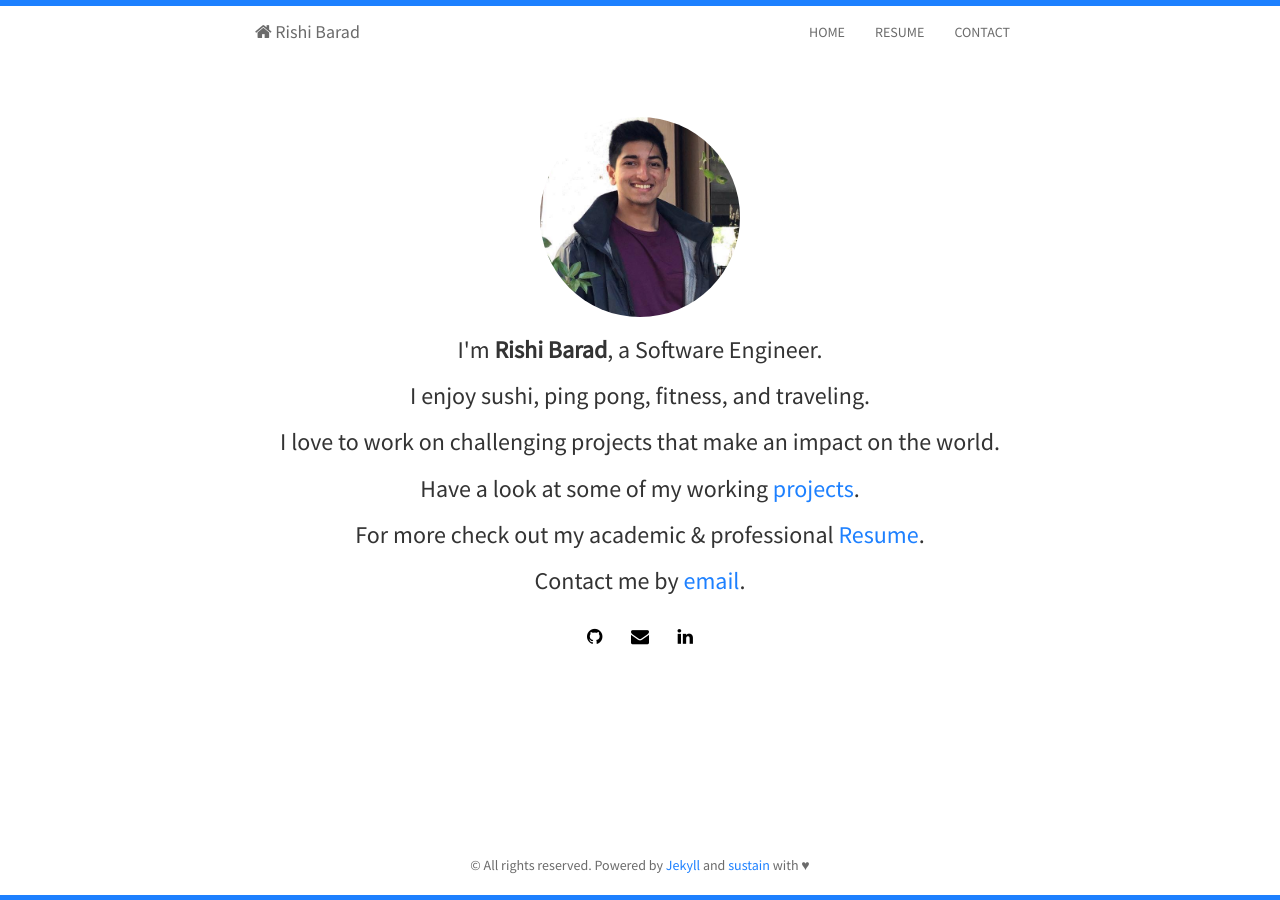
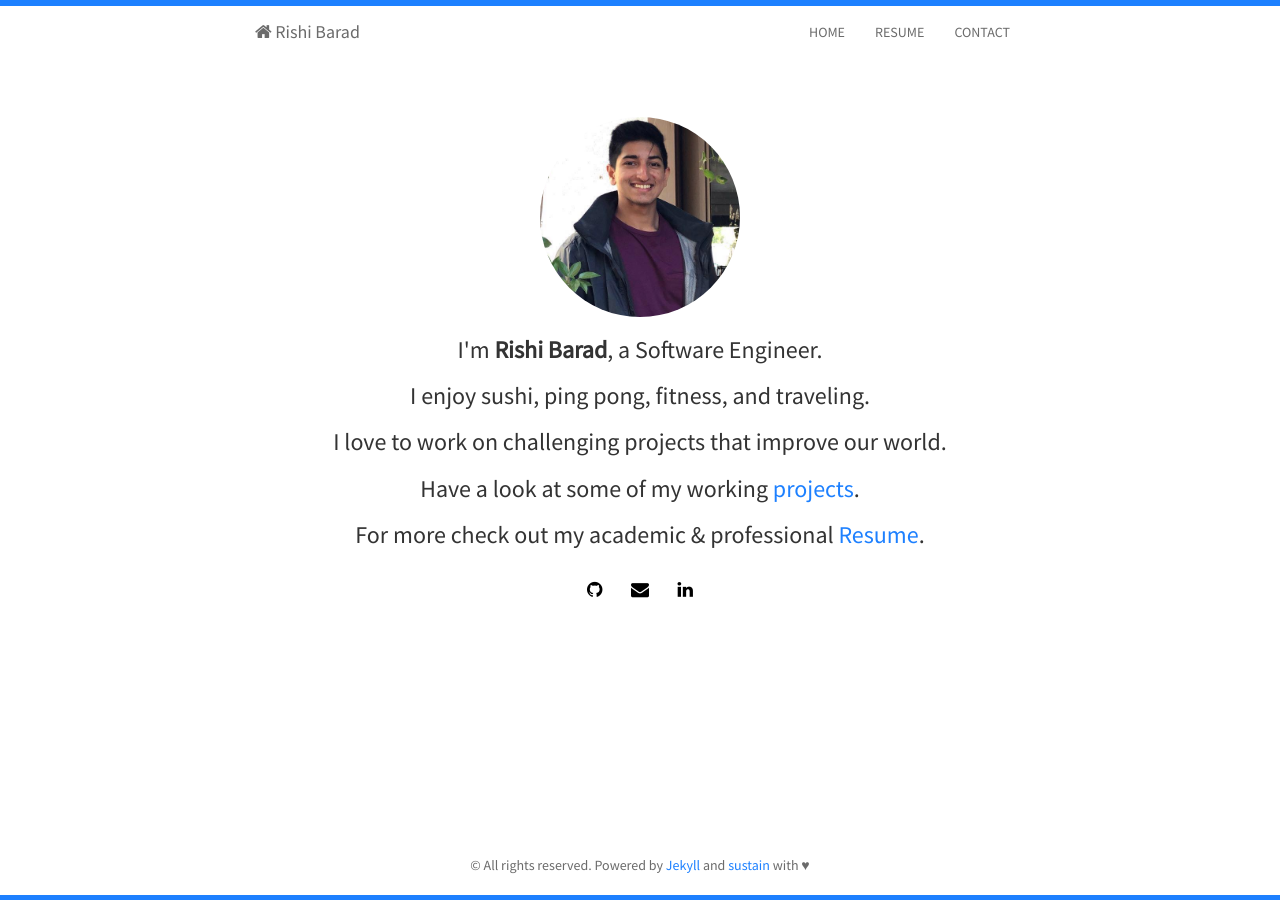
Before and after one commit to rishibarad/rishibarad.github.io, a Jekyll site: the page built from index.html, in a window 1280 px wide. Built offline with Jekyll 4.4.1, drawn with Linux system fonts in a browser that asks for light colours; nearby versions of some CDN libraries; the list of posts is cut into pages by our own code.

Commit message:
changes to homepage

```diff
--- a/index.html
+++ b/index.html
@@ -11,10 +11,9 @@ layout: home
 	  </div>
 	  <h3>I'm <strong>{{ site.author }}</strong>, a Software Engineer.</h3>
 	  <h3>I enjoy sushi, ping pong, fitness, and traveling.</h3>
-	  <h3>I love to work on challenging projects that make an impact on the world.</h3>
+	  <h3>I love to work on challenging projects that improve our world.</h3>
 	  <h3>Have a look at some of my working <a href="http://github.com/{{ site.github }}"> projects</a>.</h3>
 	  <h3>For more check out my academic &amp; professional <a href="{{ site.baseurl }}assets/Barad_Rishi_CS_Resume.pdf">Resume</a>.</h3>
-	  <h3>Contact me by <a href="mailto:{{ site.email }}">email</a>.</h3>
 	  {% include social.html %}
 	</div>
 </section>
```
